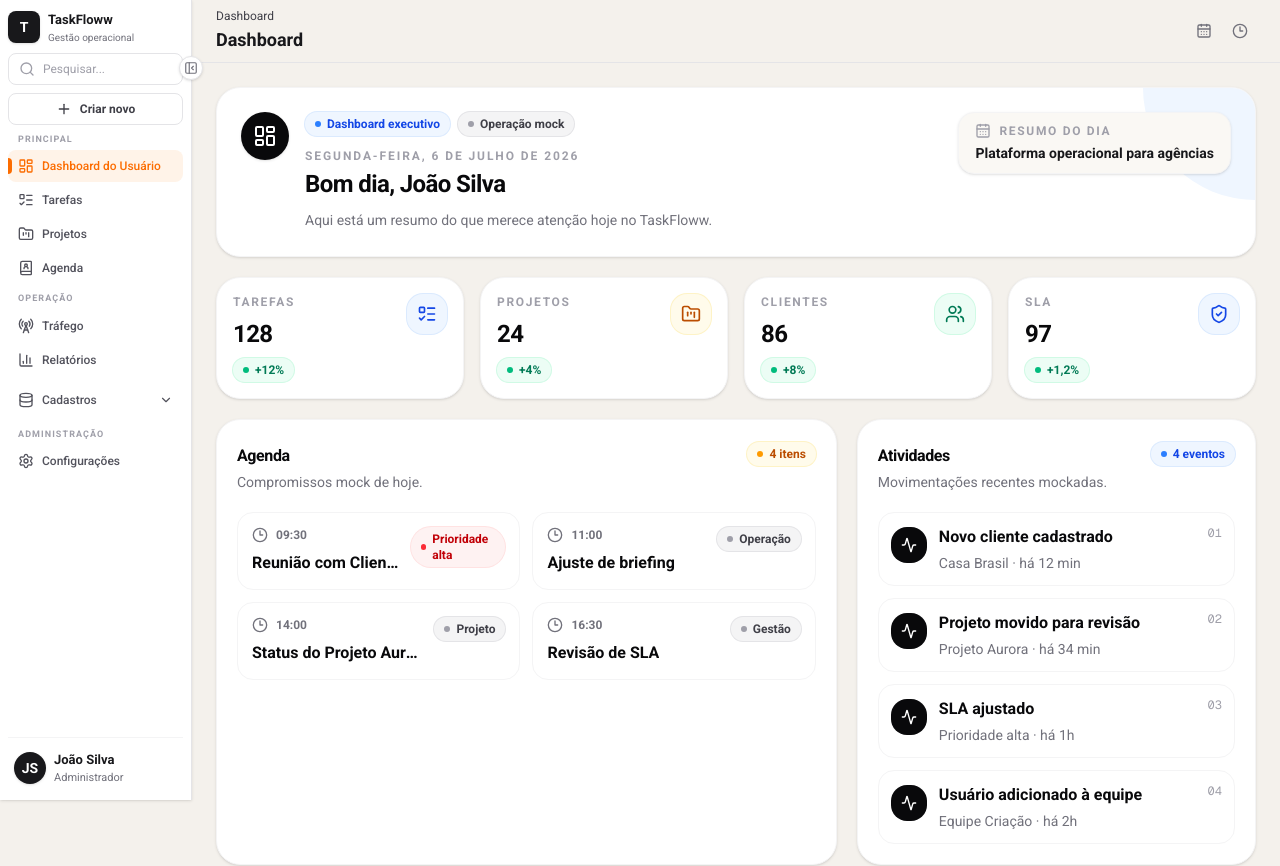
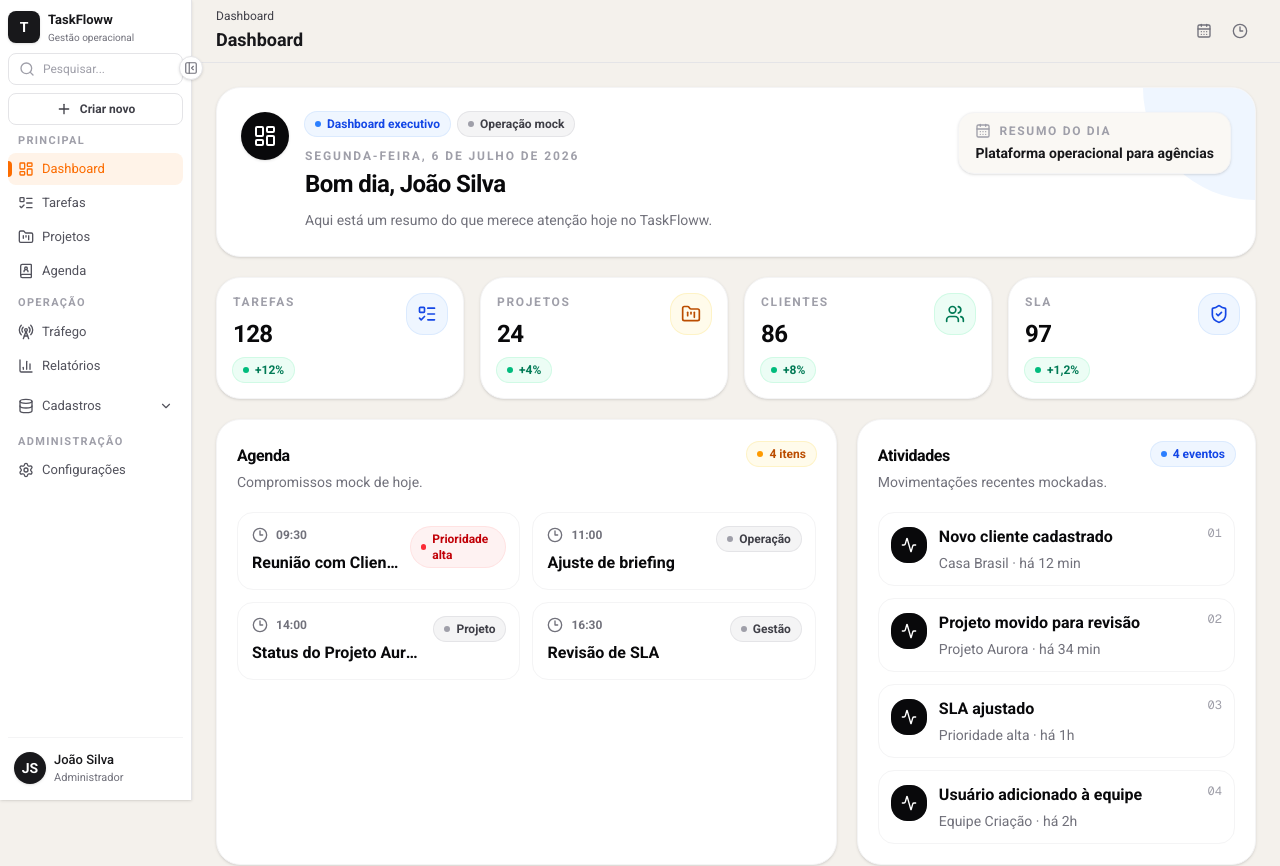
Before and after one commit to hudsonoli/taskflow, a Next.js app in the folder frontend/: page / in a window 1280 px wide. Shown: the top 866 px of the page. Built offline with nearby package versions, Linux system fonts and the light colour scheme.

Commit message:
feat(sidebar): aplica acesso por perfil ao dashboard

```diff
--- a/frontend/src/components/layout/Sidebar.tsx
+++ b/frontend/src/components/layout/Sidebar.tsx
@@ -21,6 +21,8 @@ import {
   Truck,
   Users,
 } from "lucide-react";
+import { hasDashboardAccess, type PerfilAcesso } from "@/lib/access-control";
+import { currentUser } from "@/lib/conta-mock";
 import { HeaderSearch } from "./HeaderSearch";
 import { QuickCreateMenu } from "./QuickCreateMenu";
 import { useSidebar } from "./SidebarContext";
@@ -30,10 +32,16 @@ type SidebarItem = {
   label: string;
   href: string;
   icon: typeof LayoutDashboard;
+  // Regra de visibilidade por perfil — só quando o item não é para todos
+  // (hoje só o Dashboard). Centralizada aqui e resolvida uma única vez em
+  // Sidebar() (visiblePrincipalItems), para não espalhar checagem de
+  // perfil pelos dois branches de render (colapsado/expandido). A regra em
+  // si (quais perfis têm acesso) vive em lib/access-control.ts.
+  visible?: (perfil: PerfilAcesso) => boolean;
 };
 
 const principalItems: SidebarItem[] = [
-  { label: "Dashboard do Usuário", href: "/", icon: LayoutDashboard },
+  { label: "Dashboard", href: "/", icon: LayoutDashboard, visible: hasDashboardAccess },
   { label: "Tarefas", href: "/tarefas", icon: ListTodo },
   { label: "Projetos", href: "/projetos", icon: FolderKanban },
   { label: "Agenda", href: "/agenda", icon: BookUser },
@@ -82,7 +90,7 @@ function SidebarLink({
       href={item.href}
       title={isCollapsed ? item.label : undefined}
       aria-label={item.label}
-      className={`group relative flex items-center rounded-lg text-[12px] font-medium transition-colors focus-visible:outline-none focus-visible:ring-2 focus-visible:ring-zinc-900 focus-visible:ring-offset-2 ${
+      className={`group relative flex items-center rounded-lg text-[13px] font-normal transition-colors focus-visible:outline-none focus-visible:ring-2 focus-visible:ring-zinc-900 focus-visible:ring-offset-2 ${
         isCollapsed
           ? "h-8 w-8 justify-center"
           : `h-8 w-full gap-2 px-2.5 ${nested ? "pl-7" : ""}`
@@ -115,7 +123,7 @@ function SidebarLink({
 
 function SectionTitle({ title }: { title: string }) {
   return (
-    <p className="mb-1 px-2.5 text-[9px] font-semibold uppercase tracking-[0.12em] text-zinc-400">
+    <p className="mb-1 px-2.5 text-[11px] font-semibold uppercase tracking-[0.12em] text-zinc-400">
       {title}
     </p>
   );
@@ -132,6 +140,9 @@ function CollapsedSeparator() {
 export function Sidebar() {
   const pathname = usePathname();
   const { isCollapsed, toggleSidebar } = useSidebar();
+  const visiblePrincipalItems = principalItems.filter(
+    (item) => item.visible?.(currentUser.perfil) ?? true,
+  );
   const cadastrosActive = cadastroItems.some((item) =>
     isItemActive(pathname, item.href),
   );
@@ -210,7 +221,7 @@ export function Sidebar() {
           <>
             <CollapsedSeparator />
             <div className="flex w-full max-w-full flex-col items-center gap-0.5 overflow-x-hidden box-border">
-              {principalItems.map((item) => (
+              {visiblePrincipalItems.map((item) => (
                 <SidebarLink
                   key={item.href}
                   item={item}
@@ -269,7 +280,7 @@ export function Sidebar() {
             <div>
               <SectionTitle title="Principal" />
               <div className="flex flex-col gap-0.5">
-                {principalItems.map((item) => (
+                {visiblePrincipalItems.map((item) => (
                   <SidebarLink
                     key={item.href}
                     item={item}
@@ -298,7 +309,7 @@ export function Sidebar() {
               <button
                 type="button"
                 onClick={handleCadastrosClick}
-                className={`mb-1 flex h-8 w-full items-center gap-2 rounded-lg px-2.5 text-[12px] font-medium transition-colors focus-visible:outline-none focus-visible:ring-2 focus-visible:ring-zinc-900 focus-visible:ring-offset-2 ${
+                className={`mb-1 flex h-8 w-full items-center gap-2 rounded-lg px-2.5 text-[13px] font-normal transition-colors focus-visible:outline-none focus-visible:ring-2 focus-visible:ring-zinc-900 focus-visible:ring-offset-2 ${
                   cadastrosActive
                     ? "bg-primary-soft text-primary"
                     : "text-zinc-600 hover:bg-zinc-100 hover:text-zinc-900"
--- a/frontend/src/components/layout/UserMenu.tsx
+++ b/frontend/src/components/layout/UserMenu.tsx
@@ -117,7 +117,7 @@ export function UserMenu({ isCollapsed = false }: UserMenuProps) {
 
         {!isCollapsed ? (
           <span className="min-w-0 flex-1">
-            <span className="block truncate text-[13px] font-semibold text-zinc-900">
+            <span className="block truncate text-[13px] font-medium text-zinc-900">
               {currentUser.nome}
             </span>
             <span className="block truncate text-[11px] text-zinc-500">
--- a/frontend/src/lib/access-control.ts
+++ b/frontend/src/lib/access-control.ts
@@ -12,7 +12,10 @@
  */
 export type PerfilAcesso =
   | "Owner"
+  | "SuperAdmin"
+  | "Admin"
   | "Diretoria"
+  | "Gerente"
   | "Gestor"
   | "Financeiro"
   | "Operador"
@@ -32,3 +35,21 @@ const ADMINISTRATIVE_ROLES: readonly PerfilAcesso[] = [
 export function hasAdministrativeAccess(perfil: PerfilAcesso): boolean {
   return ADMINISTRATIVE_ROLES.includes(perfil);
 }
+
+const DASHBOARD_ROLES: readonly PerfilAcesso[] = [
+  "Owner",
+  "SuperAdmin",
+  "Admin",
+  "Gerente",
+  "Gestor",
+  "Financeiro",
+];
+
+/**
+ * Acesso ao item "Dashboard" da Sidebar — Operador, Cliente e demais
+ * perfis não listados não devem enxergar esse item. Only-frontend: apenas
+ * decide o que renderizar (mesma ressalva de hasAdministrativeAccess).
+ */
+export function hasDashboardAccess(perfil: PerfilAcesso): boolean {
+  return DASHBOARD_ROLES.includes(perfil);
+}
```
